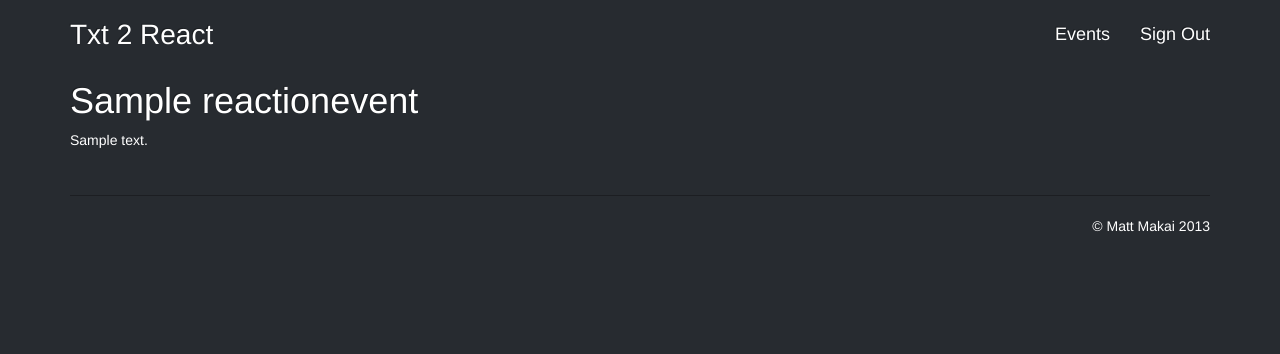
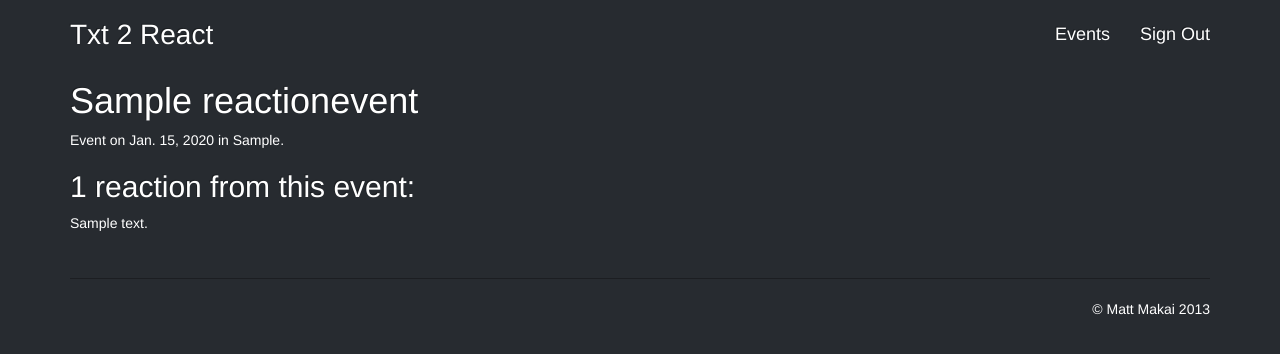
Before and after one commit to mattmakai/txt2react, a Django app: a page that uses templates/reactions/reactionevent_detail.html in a window 1280 px wide. Shown: the top 354 px of the page. Run offline with Django 3.2, Linux system fonts and the light colour scheme; tables that the repository leaves empty hold one stand-in row (values such as "Sample post"); some libraries are stand-ins or nearby versions.

Commit message:
working on getting more event data in the app

```diff
--- a/reactions/forms.py
+++ b/reactions/forms.py
@@ -14,7 +14,7 @@ class ReactionEventForm(forms.ModelForm):
 
     class Meta:
         model = ReactionEvent
-        fields = ['name', 'url', 'event_date',]
+        fields = ['name', 'url', 'location', 'event_date',]
 
 
 class LoginForm(forms.Form):
--- a/reactions/models.py
+++ b/reactions/models.py
@@ -8,6 +8,7 @@ class ReactionEvent(BaseModel):
     customer = models.ForeignKey(Customer)
     name = models.CharField(max_length=255)
     url = models.CharField(max_length=2048, blank=True, null=True)
+    location = models.CharField(max_length=128, blank=True, null=True)
     slug = models.CharField(max_length=255, unique=True)
     phone_number = models.IntegerField(blank=True, default=0)
     event_date = models.DateField()
--- a/reactions/views.py
+++ b/reactions/views.py
@@ -14,6 +14,14 @@ from .models import ReactionEvent
 class EventsListView(LoginRequiredMixin, ListView):
     model = ReactionEvent
 
+    def get(self, *args, **kwargs):
+        try:
+            self.request.user.get_profile()
+        except Exception as e:
+            c = Customer.objects.create(user=self.request.user)
+            c.save()
+        return super(EventsListView, self).get(self.request, *args, **kwargs)
+
 
 class CreateEventView(LoginRequiredMixin, CreateView):
     model = ReactionEvent
@@ -24,6 +32,7 @@ class CreateEventView(LoginRequiredMixin, CreateView):
         event.customer = self.request.user.get_profile()
         event.name = form.cleaned_data['name']
         event.url = form.cleaned_data['url']
+        event.location = form.cleaned_data['location']
         # temp
         event.event_date = datetime.now()
         event.save()
--- a/templates/reactions/reactionevent_detail.html
+++ b/templates/reactions/reactionevent_detail.html
@@ -3,12 +3,21 @@
 {% block content %}
 
     <div class="container">
-        <h1>{{ object.name }}</h1>
-        <div class="reactions-list">
-            {% for o in object.reaction_set.all %}
-                {{ o.message }}
-            {% endfor %}
-        </div>
+        <h1><a href="{{ object.url }}">{{ object.name }}</a></h1>
+        <p>Event on {{ object.event_date }} in {{ object.location }}.</p>
+
+        {% if object.reaction_set.all.count > 0 %}
+            <h2>{{ object.reaction_set.all.count }}
+            reaction{% if object.reaction_set.all.count > 1 %}s{% endif %}
+            from this event:</h2>
+            <div class="reactions-list">
+                {% for o in object.reaction_set.all %}
+                    {{ o.message }}
+                {% endfor %}
+            </div>
+        {% else %}
+            <h2>No reactions yet from this event.</h2>
+        {% endif %}
     </div>
 
 {% endblock %}
--- a/txt2react/settings.py
+++ b/txt2react/settings.py
@@ -193,6 +193,8 @@ GITHUB_API_SECRET = get_env_setting('GITHUB_API_SECRET')
 TWITTER_CONSUMER_KEY = get_env_setting('TWITTER_CONSUMER_KEY')
 TWITTER_CONSUMER_SECRET = get_env_setting('TWITTER_CONSUMER_SECRET')
 LOGIN_REDIRECT_URL = '/generate-customer-profile/'
+if PRODUCTION_MODE == True:
+    SOCIAL_AUTH_REDIRECT_IS_HTTPS=True
 
 # security
 SESSION_COOKIE_SECURE = get_env_setting('SESSION_COOKIE_SECURE')
```
